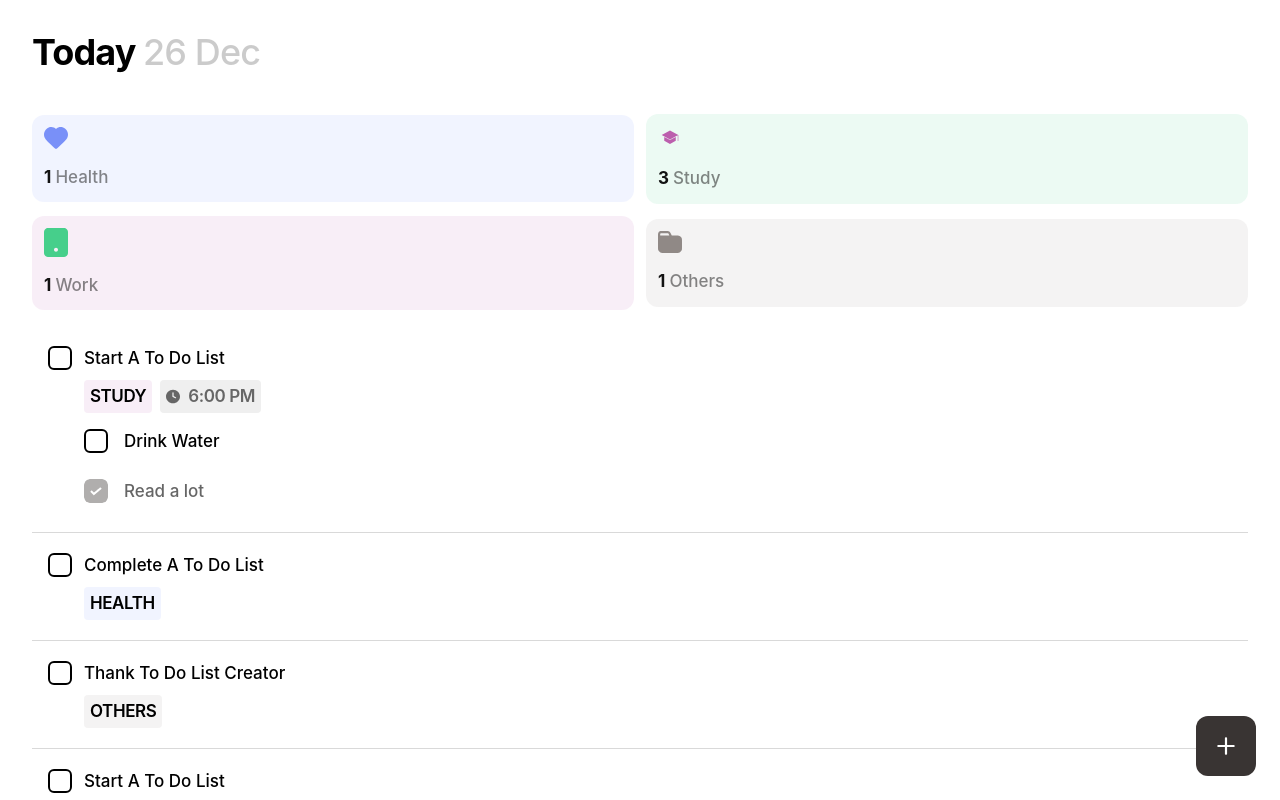
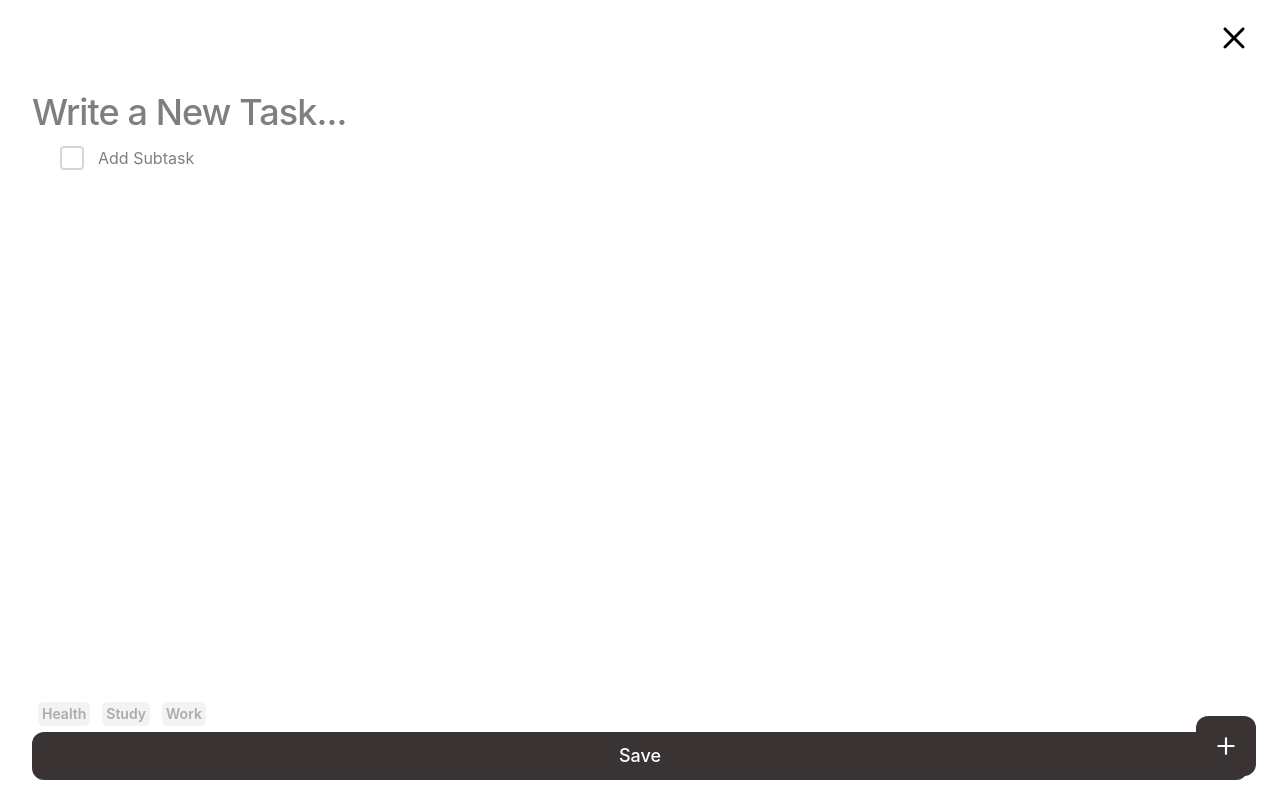
Before and after one commit to DvectorPrime/todo-app, a React (Vite) app: page / in a window 1280 px wide. Shown: the top 800 px of the page. Built offline with nearby package versions, Linux system fonts and the light colour scheme.

Commit message:
Add new task component designed

```diff
--- a/src/App.tsx
+++ b/src/App.tsx
@@ -8,6 +8,8 @@
 import addTask from "./assets/Add task.svg"
 
 import TaskComponent from "./components/TaskComponent"
+import AddNewTask from "./components/NewTaskComponent"
+
 import type { groupItems, todoDataType } from "./appData/types/todoDataTypes"
 
 
@@ -58,6 +60,7 @@
 
   return (
     <>
+      <AddNewTask />
       <main className='p-8'>
           <h2 className="sticky top-0 z-50 bg-white text-4xl tracking-tight pb-6.5"><span className="font-bold">Today </span><span className="font-medium opacity-20">26 Dec</span> </h2>
           <section className='w-full my-4 grid grid-cols-2 gap-3 items-center'>
--- /dev/null
+++ b/src/components/NewTaskComponent.tsx
@@ -0,0 +1,48 @@
+import { useRef } from "react"
+import closeIcon from "../assets/x-close.svg"
+
+function NewSubTask(){
+    return (
+        <aside className="pl-7 grid grid-cols-[20px_1fr] gap-4.5 align-middle">
+            <span className="inline-block w-6 h-6 border-2 border-[#D6D6D6] rounded-sm"></span>
+            <input type="text" name="" id="" placeholder="Add Subtask" className="focus:outline-none"/>
+        </aside>
+    )
+}
+
+export default function AddNewTask(){
+    const textareaRef = useRef<HTMLTextAreaElement>(null)
+
+    const handleInput = () => {
+        const textAreaContent = textareaRef.current
+
+        if (textAreaContent && textAreaContent.scrollHeight < window.innerHeight - 500){
+            textAreaContent.style.height = "auto";
+            textAreaContent.style.height = `${textAreaContent.scrollHeight}px`
+        }
+    }
+
+    return(
+        <section className="relative h-[100vh] p-8">
+            <button type="button" className="absolute right-7 top-5"><img src={closeIcon} alt="close" /></button>
+            <textarea
+                ref = {textareaRef}
+                onInput={handleInput}
+                name=""
+                id=""
+                placeholder="Write a New Task..."
+                className="mb-2 resize-none overflow-hidden mt-15 w-full h-fit font-medium text-4xl tracking-tight placeholder-black/50 placeholder-opacity-50 focus:outline-none"
+                rows={1}
+            ></textarea>
+            <NewSubTask />
+            <div className="absolute bottom-5 left-8 right-8">
+                <div className="">
+                    <button type="button" className="bg-[#E0E0E0]/40 px-1 py-0.5 m-1.5 rounded-md text-[#666666]/50 font-semibold text-sm">Health</button>
+                    <button type="button" className="bg-[#E0E0E0]/40 px-1 py-0.5 m-1.5 rounded-md text-[#666666]/50 font-semibold text-sm">Study</button>
+                    <button type="button" className="bg-[#E0E0E0]/40 px-1 py-0.5 m-1.5 rounded-md text-[#666666]/50 font-semibold text-sm">Work</button>
+                </div>
+                <button type="button" className="w-full p-2.5 bg-[#393433] text-white text-lg font-medium rounded-xl">Save</button>
+            </div>
+        </section>
+    )
+}
--- a/src/index.css
+++ b/src/index.css
@@ -1,5 +1,9 @@
 @import "tailwindcss";
 @import "@fontsource/inter";
+
+body{
+    font-family: inter;
+}
 
 .bg-checked:checked{
     background-image: url("./assets/checked.png");
```
Also changed, not shown: src/assets/x-close.svg (added), 1 other file (tests, documents, lock files or other folders).
